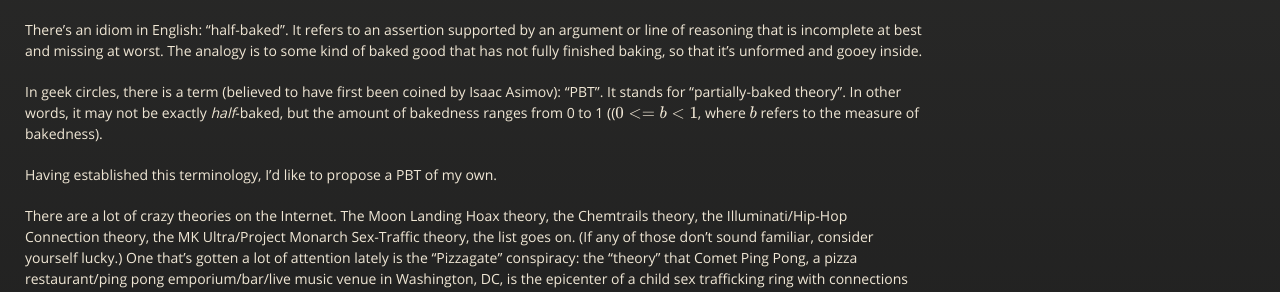
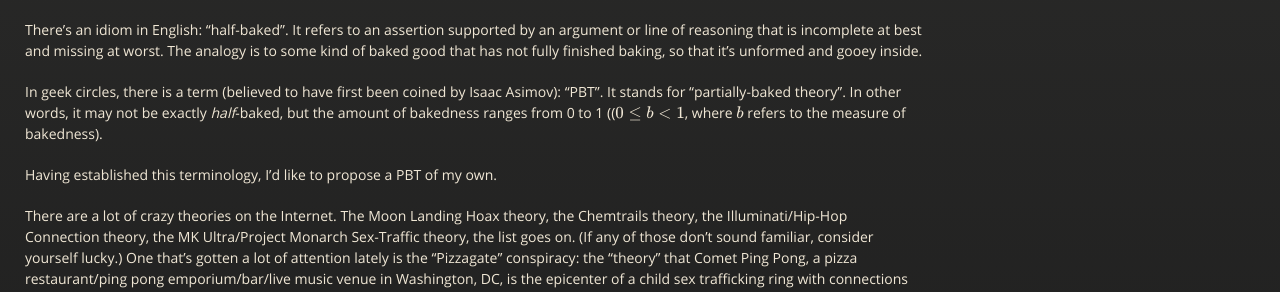
Before and after one commit to goltz20707/goltz20707.github.io, a Jekyll site: the page built from _posts/2016-12-06-insanity.md, in a window 1280 px wide. Shown: the part 186-478 px from the top of the page. Built offline with Jekyll 4.4.1, drawn with Linux system fonts in a browser that asks for light colours; formulas are drawn with MathJax 3.

Commit message:
Edit equation

```diff
--- a/_posts/2016-12-06-insanity.md
+++ b/_posts/2016-12-06-insanity.md
@@ -15,7 +15,7 @@
 In geek circles, there is a term (believed to have first been coined
 by Isaac Asimov): "PBT".  It stands for "partially-baked theory".  In
 other words, it may not be exactly *half*-baked, but the amount of
-bakedness ranges from 0 to 1 ((\\(0 <= b < 1\\), where \\(b\\) refers
+bakedness ranges from 0 to 1 ((\\(0 \le b < 1\\), where \\(b\\) refers
 to the measure of bakedness).
 
 Having established this terminology, I'd like to propose a PBT of my
```
